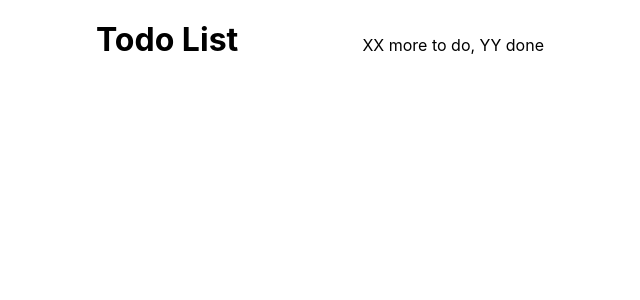
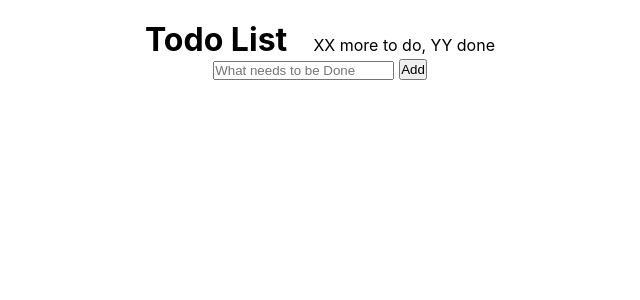
Before and after one commit to kalachyonok/TODO-LIST, a JavaScript app: page / in a window 1280 px wide. Shown: the top 300 px of the page, without its empty margins (320-960 px from the left). Built offline with nearby package versions, Linux system fonts and the light colour scheme.

Commit message:
add input-form

```diff
--- a/src/App.js
+++ b/src/App.js
@@ -1,7 +1,13 @@
 import { Header } from "./components/Header";
+import { Form } from "./components/Form";
 
 function App() {
-  return <Header />;
+  return (
+    <div>
+      <Header />
+      <Form />
+    </div>
+  );
 }
 
 export default App;
--- a/src/components/Button.js
+++ b/src/components/Button.js
@@ -1,3 +1,3 @@
 export const Button = () => {
-  return <button></button>;
+  return <button>Add</button>;
 };
--- a/src/components/Form.js
+++ b/src/components/Form.js
@@ -0,0 +1,14 @@
+import { Button } from "./Button";
+import style from "./Form.module.css";
+
+export const Form = () => {
+  return (
+    <div className={style.form}>
+      <form>
+        {/* <label htmlFor="task"></label> */}
+        <input type="text" placeholder="What needs to be Done" />
+      </form>
+      <Button />
+    </div>
+  );
+};
--- /dev/null
+++ b/src/components/Form.module.css
@@ -0,0 +1,6 @@
+.form {
+  margin: 0 auto;
+  display: flex;
+  justify-content: center;
+  gap: 5px;
+}
--- a/src/components/Header.js
+++ b/src/components/Header.js
@@ -1,4 +1,3 @@
-import React from "react";
 import style from "./Header.module.css";
 
 export const Header = () => {
--- a/src/components/Header.module.css
+++ b/src/components/Header.module.css
@@ -4,7 +4,7 @@
   display: flex;
   justify-content: space-between;
   align-items: baseline;
-  width: 35%;
+  max-width: 350px;
 }
 
 .header-name {
```
